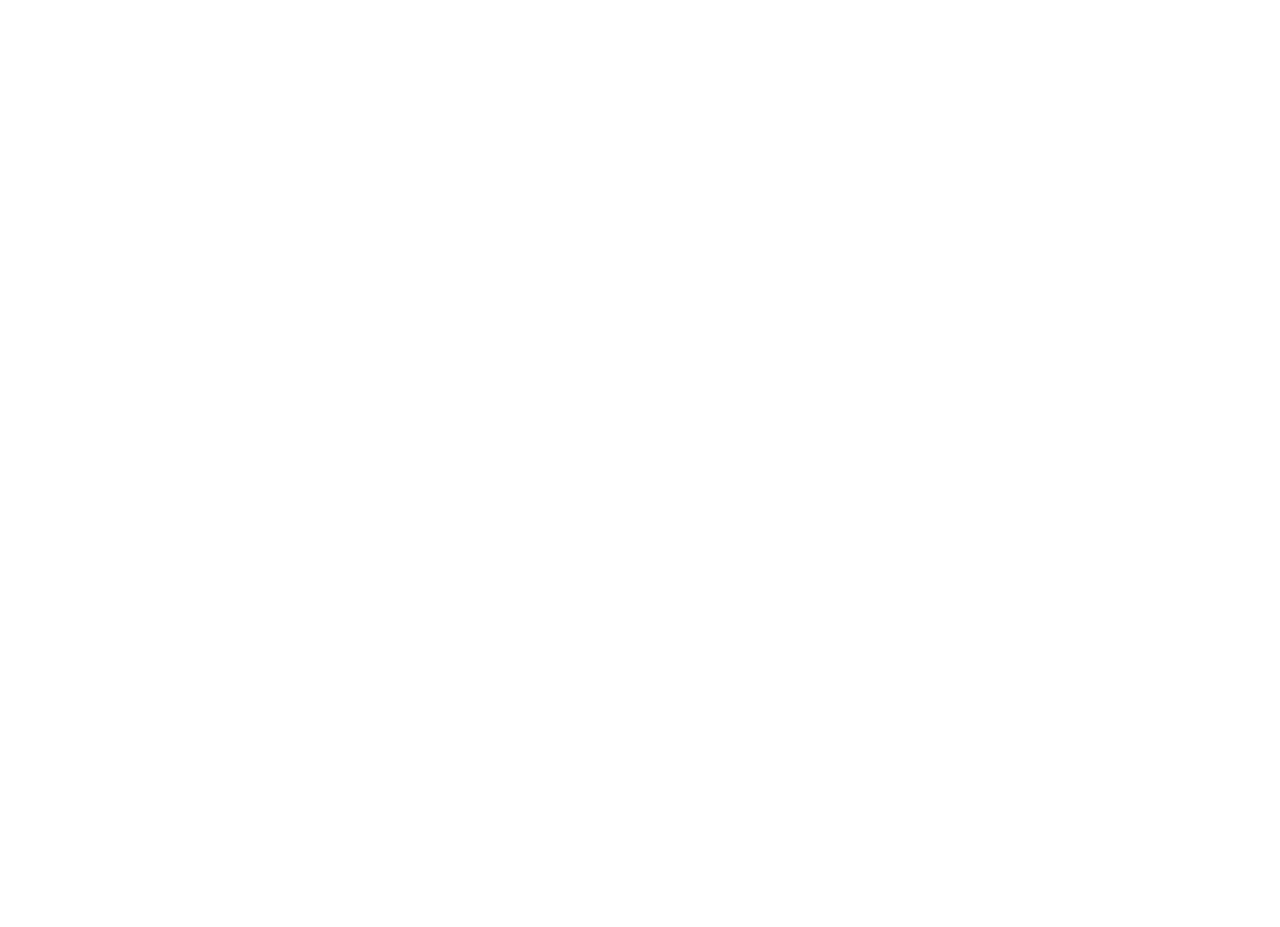
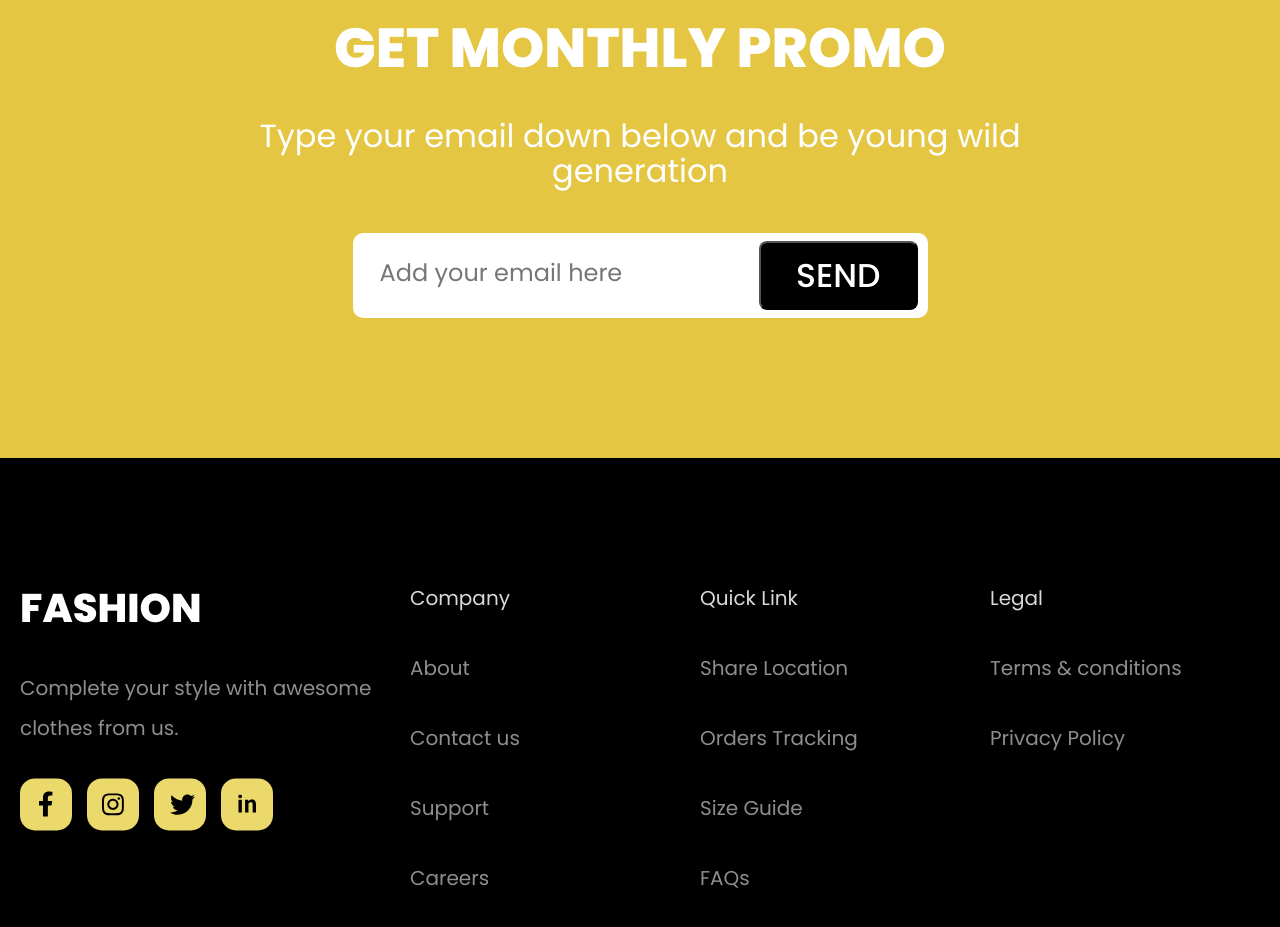
Before and after one commit to ar4ibais/react-fashion, a React (Vite) app: page / in a window 1280 px wide. Shown: the part 5956-6883 px from the top of the page. Before the commit the page ends 5759 px from the top, so only its background shows below. Built offline with nearby package versions, Linux system fonts and the light colour scheme.

Commit message:
made contacts and footer sections

```diff
--- a/src/App.jsx
+++ b/src/App.jsx
@@ -1,7 +1,9 @@
 import Arrivals from './components/arrivals/Arrivals'
 import Brands from './components/brands/Brands'
+import Contacts from './components/contacts/Contacts'
 import Download from './components/download/Download'
 import Favourites from './components/favourites/Favourites'
+import Footer from './components/footer/Footer'
 import Header from './components/header/Header'
 import Promo from './components/promo/Promo'
 import Sale from './components/sale/Sale'
@@ -17,6 +19,8 @@ function App() {
       <Sale />
       <Favourites />
       <Download />
+      <Contacts />
+      <Footer />
     </>
   )
 }
--- /dev/null
+++ b/src/components/contacts/Contacts.jsx
@@ -0,0 +1,26 @@
+import './contacts.css';
+
+const Contacts = () => {
+    return (
+        <section className="contacts">
+            <div className="container">
+                <h3 className="contacts__title">
+                    JOIN SHOPPING COMMUNITY TO GET MONTHLY PROMO
+                </h3>
+                <p className="contacts__text">
+                    Type your email down below and be young wild generation
+                </p>
+                <form action="#" className="contacts__form">
+                    <input
+                        type="text"
+                        className="contacts__input"
+                        placeholder="Add your email here"
+                    />
+                    <button className="contacts__button" type="submit">SEND</button>
+                </form>
+            </div>
+        </section>
+    );
+}
+
+export default Contacts;
--- /dev/null
+++ b/src/components/contacts/contacts.css
@@ -0,0 +1,56 @@
+.contacts {
+	padding: 140px 150px;
+	background-color: #e5c643;
+	color: #fff;
+	text-align: center;
+}
+
+.contacts__title {
+	font-size: 55px;
+	font-weight: 900;
+	line-height: 70px;
+	letter-spacing: 3%;
+	max-width: 970px;
+	margin: 0 auto 35px;
+}
+
+.contacts__text {
+	font-size: 32px;
+	font-weight: 400;
+	line-height: 35px;
+	margin-bottom: 45px;
+}
+
+.contacts__form {
+	position: relative;
+	width: 575px;
+	margin: 0 auto;
+}
+
+.contacts__input {
+	border: none;
+	background-color: #fff;
+	padding: 30px 170px 30px 27px;
+	width: 575px;
+	border-radius: 10px;
+}
+
+.contacts__input::placeholder {
+	color: #767676;
+	font-size: 24px;
+	font-weight: 400;
+	line-height: 35px;
+}
+
+.contacts__button {
+	font-size: 33px;
+	font-weight: 500;
+	line-height: 35px;
+	padding: 15px 35px;
+	background-color: var(--text-color);
+	border-radius: 8px;
+	color: #fff;
+	position: absolute;
+	right: 10px;
+	top: 8px;
+}
--- /dev/null
+++ b/src/components/footer/Footer.jsx
@@ -0,0 +1,95 @@
+import './footer.css';
+
+import fb from '../../img/socials/fb.svg';
+import inst from '../../img/socials/inst.svg';
+import tw from '../../img/socials/tw.svg';
+import linkin from '../../img/socials/in.svg';
+
+
+const Footer = () => {
+    return (
+        <section className="footer">
+            <div className="container">
+                <div className="footer__inner">
+                    <div className="footer__socials">
+                        <h3 className="footer__title">
+                            FASHION
+                        </h3>
+                        <p className="footer__text">
+                            Complete your style with awesome clothes from us.
+                        </p>
+                        <div className="footer__social-icons">
+                            <a href="/" className="footer__social-link">
+                                <img src={fb} alt="icon" />
+                            </a>
+                            <a href="/" className="footer__social-link">
+                                <img src={inst} alt="icon" />
+                            </a>
+                            <a href="/" className="footer__social-link">
+                                <img src={tw} alt="icon" />
+                            </a>
+                            <a href="/" className="footer__social-link">
+                                <img src={linkin} alt="icon" />
+                            </a>
+                        </div>
+                    </div>
+                    <div className="footer__columns">
+                        <div className="footer__column">
+                            <h5 className="footer__column-title">
+                                Company
+                            </h5>
+                            <ul className="footer__column-list">
+                                <li className="footer__column-item">
+                                    <a href="/" className="footer__column-link">About</a>
+                                </li>
+                                <li className="footer__column-item">
+                                    <a href="/" className="footer__column-link">Contact us</a>
+                                </li>
+                                <li className="footer__column-item">
+                                    <a href="/" className="footer__column-link">Support</a>
+                                </li>
+                                <li className="footer__column-item">
+                                    <a href="/" className="footer__column-link">Careers</a>
+                                </li>
+                            </ul>
+                        </div>
+                        <div className="footer__column">
+                            <h5 className="footer__column-title">
+                                Quick Link
+                            </h5>
+                            <ul className="footer__column-list">
+                                <li className="footer__column-item">
+                                    <a href="/" className="footer__column-link">Share Location</a>
+                                </li>
+                                <li className="footer__column-item">
+                                    <a href="/" className="footer__column-link">Orders Tracking</a>
+                                </li>
+                                <li className="footer__column-item">
+                                    <a href="/" className="footer__column-link">Size Guide</a>
+                                </li>
+                                <li className="footer__column-item">
+                                    <a href="/" className="footer__column-link">FAQs</a>
+                                </li>
+                            </ul>
+                        </div>
+                        <div className="footer__column">
+                            <h5 className="footer__column-title">
+                                Legal
+                            </h5>
+                            <ul className="footer__column-list">
+                                <li className="footer__column-item">
+                                    <a href="/" className="footer__column-link">Terms & conditions</a>
+                                </li>
+                                <li className="footer__column-item">
+                                    <a href="/" className="footer__column-link">Privacy Policy</a>
+                                </li>
+                            </ul>
+                        </div>
+                    </div>
+                </div>
+            </div>
+        </section>
+    );
+}
+
+export default Footer;
--- /dev/null
+++ b/src/components/footer/footer.css
@@ -0,0 +1,57 @@
+.footer {
+	background-color: var(--text-color);
+	color: #fff;
+	padding: 120px 0;
+}
+
+.footer__inner {
+	display: flex;
+	justify-content: space-between;
+}
+
+.footer__title {
+	font-size: 40px;
+	font-weight: 900;
+	line-height: 60px;
+	margin-bottom: 30px;
+}
+
+.footer__text {
+	color: #8e8e8e;
+	font-size: 20px;
+	font-weight: 400;
+	line-height: 40px;
+	max-width: 400px;
+	margin-bottom: 30px;
+}
+
+.footer__social-icons {
+	display: flex;
+	column-gap: 15px;
+}
+
+.footer__columns {
+	display: flex;
+	column-gap: 20px;
+}
+
+.footer__column {
+	width: 270px;
+}
+
+.footer__column-title,
+.footer__column-link {
+	color: #d9d9d9;
+	font-size: 20px;
+	font-weight: 400;
+	line-height: 40px;
+	margin-bottom: 30px;
+}
+
+.footer__column-item + .footer__column-item {
+	margin-top: 30px;
+}
+
+.footer__column-link {
+	color: #8e8e8e;
+}
```
